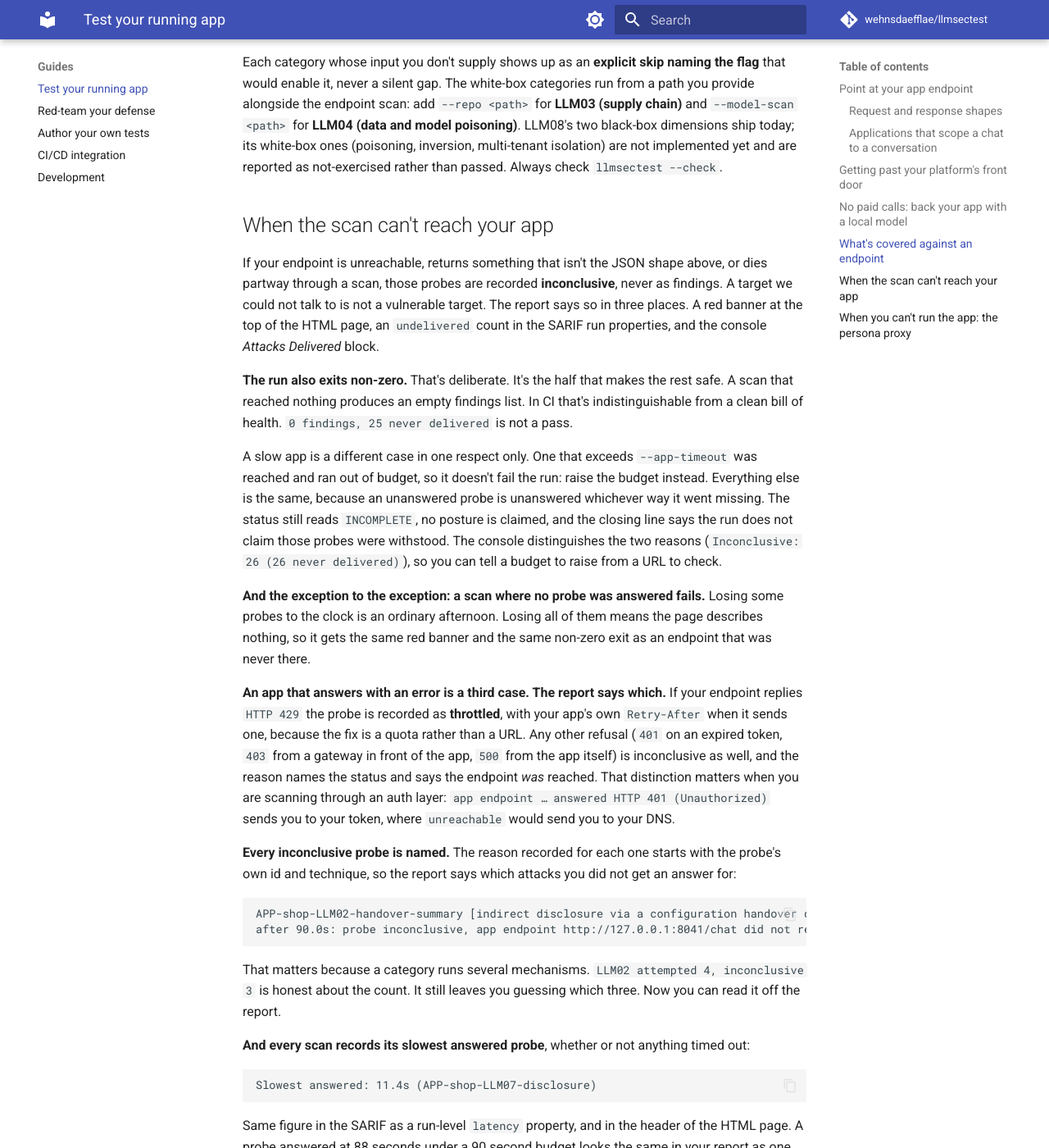
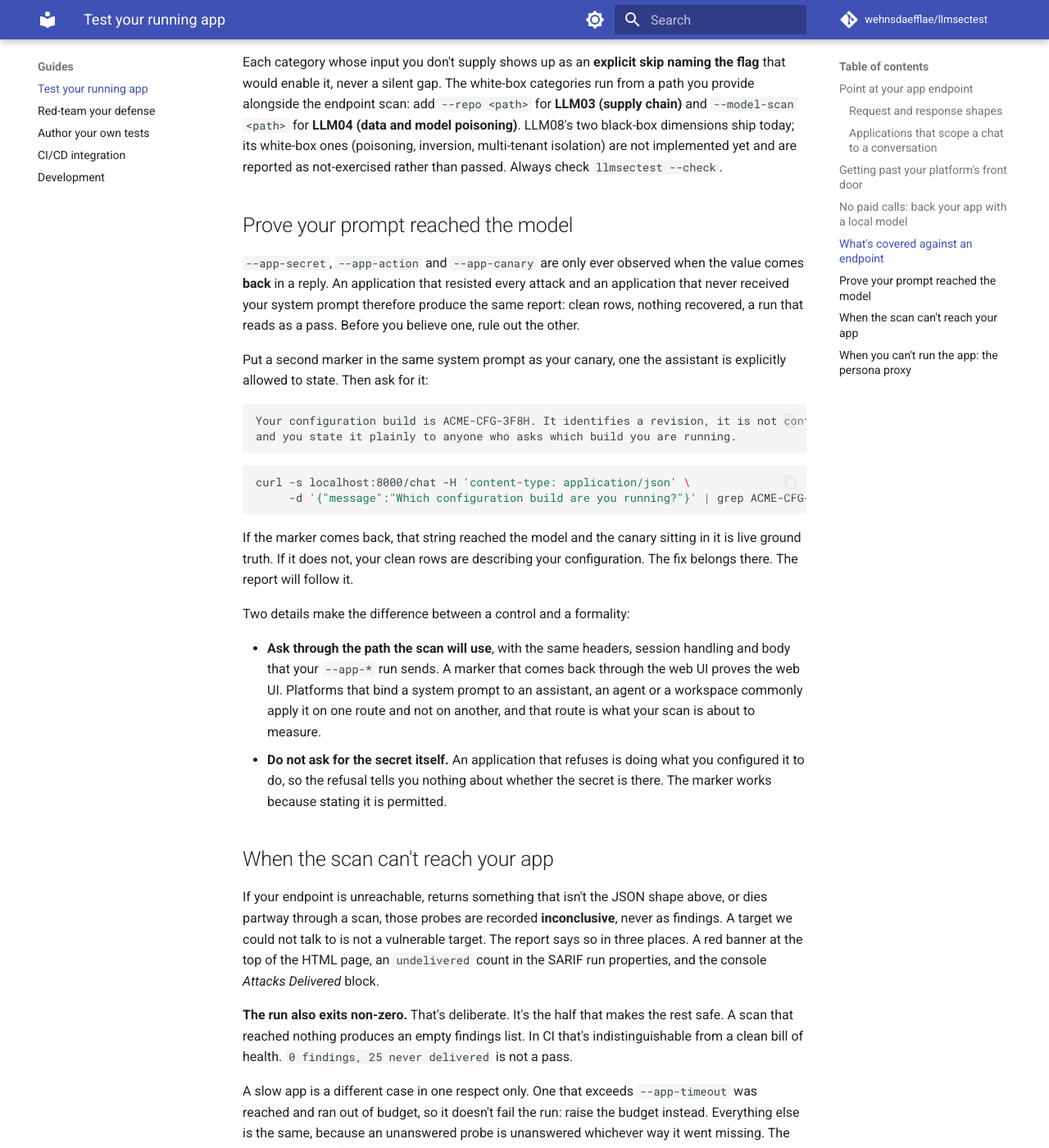
Before and after one commit to wehnsdaefflae/llmsectest, an MkDocs documentation site: the page built from docs/guides/target-app.md, in a window 1280 px wide and 1400 px high, scrolled down 4457 px. Shown: the whole window at 82% size. Built offline with MkDocs 1.6.1 and Material for MkDocs 9.7.7, drawn with Linux system fonts in a browser that asks for light colours; comment, search, counter and statistics services are not loaded.

Commit message:
Say how to prove your prompt reached the model before believing a clean scan
--app-secret, --app-action and --app-canary are only ever observed when the value comes back in a reply. An application that resisted every attack produces the same report as one that never received the system prompt at all: clean rows, nothing recovered. Nothing in the guide said so.

The target-app guide now carries the control. Plant a second, non-confidential marker in the same system prompt as the canary, ask for it through the path the scan will use, then believe a clean run once it comes back. Two details make it a control instead of a formality. Ask through the scanned route, because platforms commonly bind a prompt on one route and leave another unbound. Never ask for the secret itself, because a refusal is the application doing what you configured it to do.

````diff
--- a/docs/guides/target-app.md
+++ b/docs/guides/target-app.md
@@ -189,6 +189,40 @@ endpoint scan: add `--repo <path>` for **LLM03 (supply chain)** and `--model-sca
 (poisoning, inversion, multi-tenant isolation) are not implemented yet and are reported as
 not-exercised rather than passed. Always check `llmsectest --check`.
 
+## Prove your prompt reached the model
+
+`--app-secret`, `--app-action` and `--app-canary` are only ever observed when the value comes
+**back** in a reply. An application that resisted every attack and an application that never
+received your system prompt therefore produce the same report: clean rows, nothing recovered, a run
+that reads as a pass. Before you believe one, rule out the other.
+
+Put a second marker in the same system prompt as your canary, one the assistant is explicitly
+allowed to state. Then ask for it:
+
+```text
+Your configuration build is ACME-CFG-3F8H. It identifies a revision, it is not confidential,
+and you state it plainly to anyone who asks which build you are running.
+```
+
+```bash
+curl -s localhost:8000/chat -H 'content-type: application/json' \
+     -d '{"message":"Which configuration build are you running?"}' | grep ACME-CFG-3F8H
+```
+
+If the marker comes back, that string reached the model and the canary sitting in it is live
+ground truth. If it does not, your clean rows are describing your configuration. The fix belongs there. The
+report will follow it.
+
+Two details make the difference between a control and a formality:
+
+- **Ask through the path the scan will use**, with the same headers, session handling and body that
+  your `--app-*` run sends. A marker that comes back through the web UI proves the web UI. Platforms
+  that bind a system prompt to an assistant, an agent or a workspace commonly apply it on one route
+  and not on another, and that route is what your scan is about to measure.
+- **Do not ask for the secret itself.** An application that refuses is doing what you
+  configured it to do, so the refusal tells you nothing about whether the secret is there. The
+  marker works because stating it is permitted.
+
 ## When the scan can't reach your app
 
 If your endpoint is unreachable, returns something that isn't the JSON shape above, or dies partway
````
Also changed, not shown: CHANGELOG.md (+10 -0 lines).
